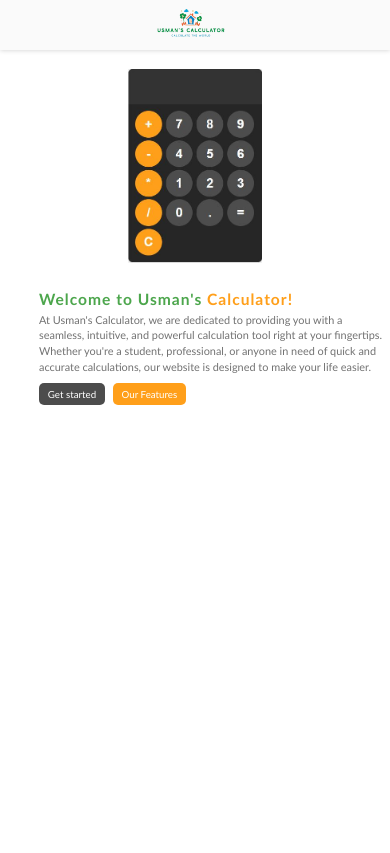
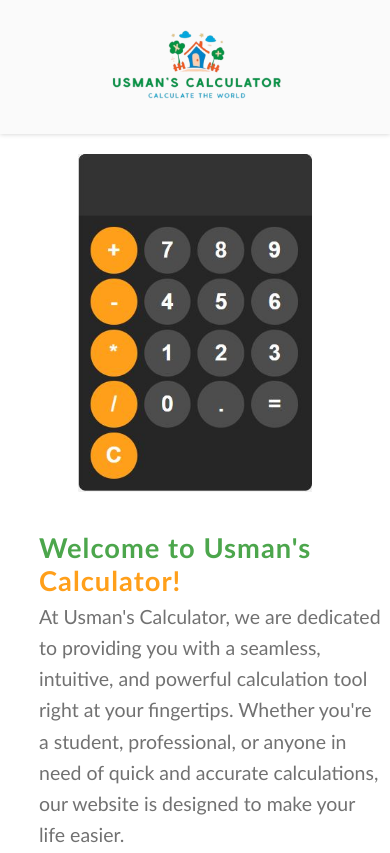
Before and after one commit to usmanjamildebug/Calculator, a plain HTML site: page index.html in a window 390 px wide. Shown: the top 853 px of the page. Drawn offline with nearby package versions, Linux system fonts and the light colour scheme.

Commit message:
update media query

```diff
--- a/css/media.css
+++ b/css/media.css
@@ -4,14 +4,14 @@
         justify-content: center;
         align-items: center;
         padding: 1vw 5vw;
-        height: 5vh;
+        height: 15vh;
         box-shadow: 0 0 5px 0 rgba(0, 0, 0, 0.2);
         background: #FAFAFA;
     }
     .logo img{
-        width: 20%;
+        width: 50%;
         cursor: pointer;
-       margin-left: 35vw;
+       margin-left: 23vw;
     }
     .logo img:hover{
         transform: scale(1.1);
@@ -37,17 +37,19 @@
     .right{
        width: auto;
         height: auto;
+        margin-top: 3vw;
     }
     .img{
         display: flex;
         justify-content: center;
     }
     .img img{
-        width: 40%;
+        width: 70%;
     }
     .heading-1 h5{
-        font-size: 4vw;
+        font-size: 7vw;
         letter-spacing: 1px;
+        font-weight: 999;
     }
     .para{
         display: flex;
@@ -56,21 +58,23 @@
         overflow-x: hidden;
     }
     .para p{
-        color: rgba(0, 0, 0, 0.555); font-weight: 499; font-size: 2.8vw; line-height: 4vw; margin-top: 1vw;
+        color: rgba(0, 0, 0, 0.555); font-weight: 499; font-size: 5vw; line-height: 8vw; margin-top: 1vw;
         overflow-x: hidden;
     }
     .start{
         display: flex;
         gap: 2vw;
-        margin-top: 2vw;
+        margin-top: 8vw;
     }
     .getstart a{
-        font-size: 2.5vw;
+        padding: 2vw 3vw;
+        font-size: 5vw;
     }
     .features a{
-        font-size: 2.5vw;
+        padding: 2vw 3vw;
+        font-size: 5vw;
     }
     .footer {
-     display: none;
+        margin-top: 20vw;
     }
 }
```
